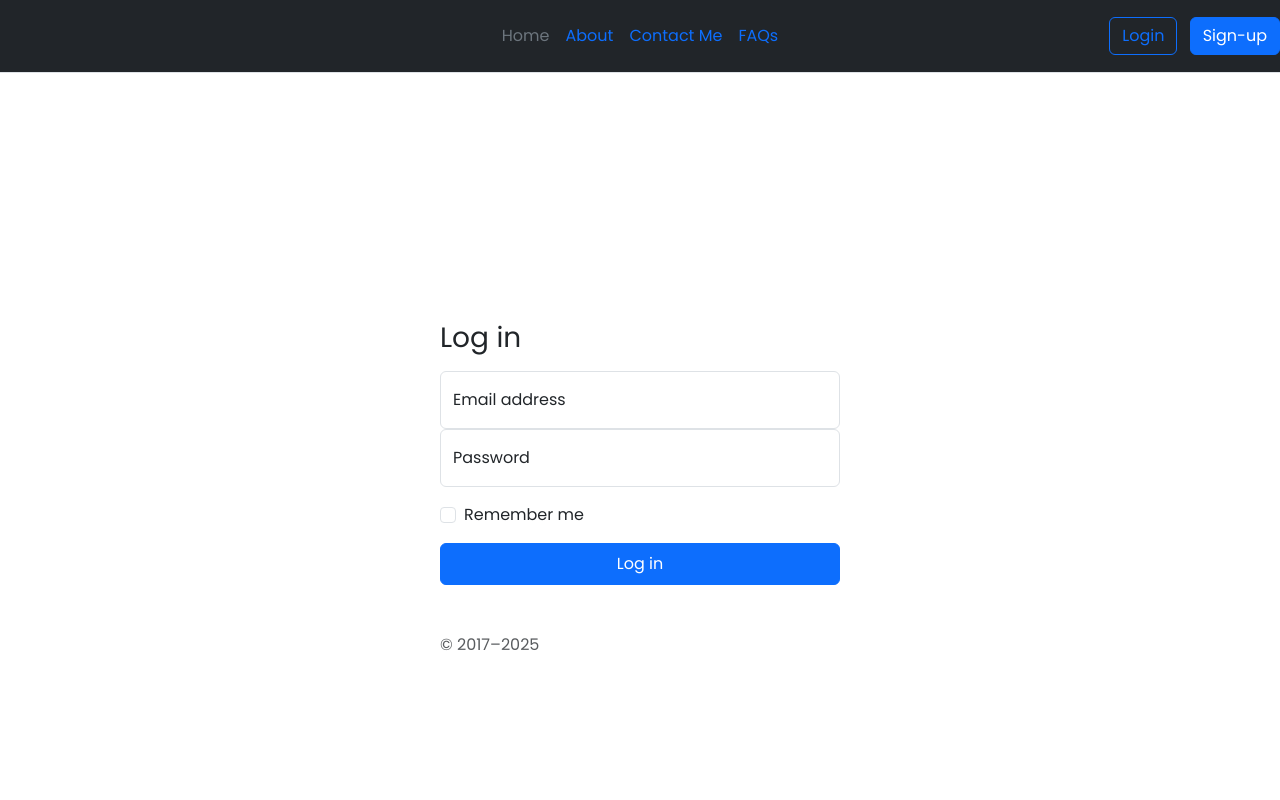
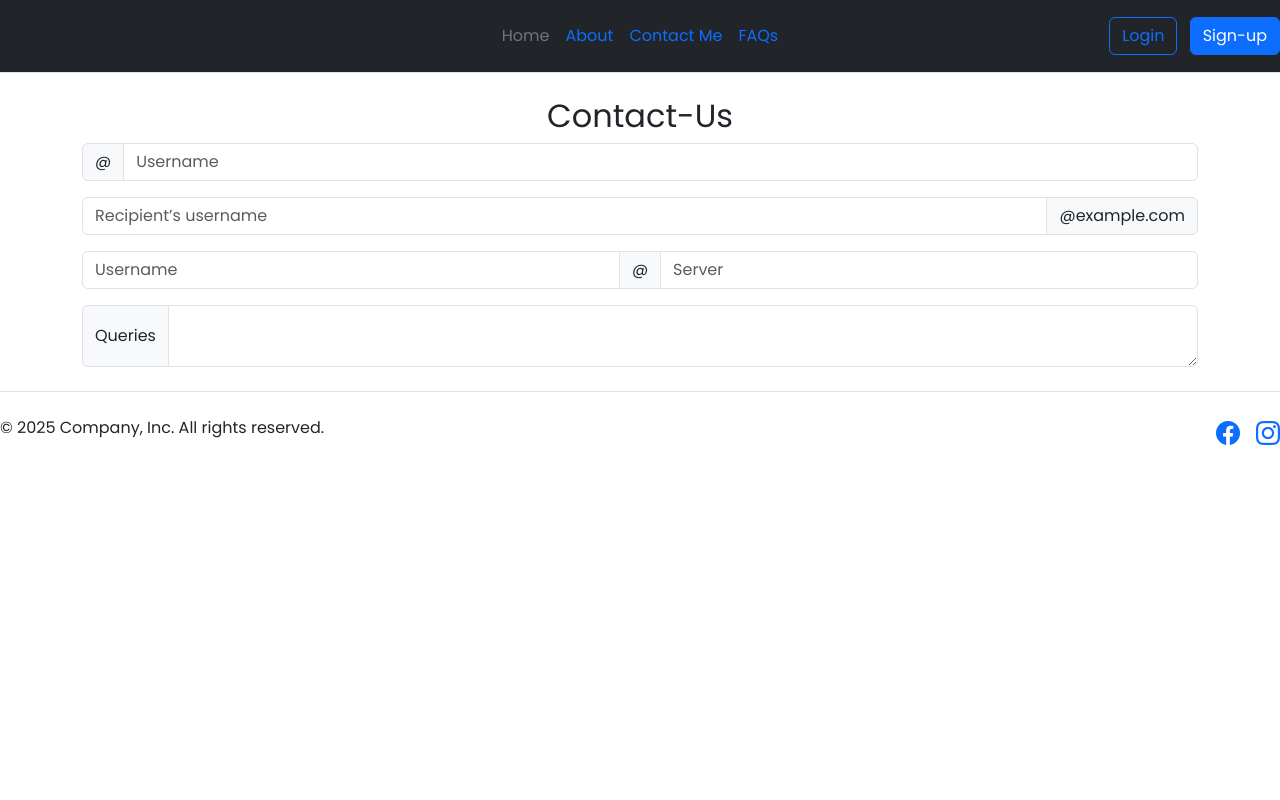
Before and after one commit to ritishapokharel/Blog_bootstrap, a plain HTML site: page contact.html in a window 1280 px wide. Shown: the top 800 px of the page. Drawn offline with nearby package versions, Linux system fonts and the light colour scheme.

Commit message:
added contact-section and an extra card

```diff
--- a/contact.html
+++ b/contact.html
@@ -48,19 +48,31 @@
 
         </header>
     </div>
-    <div class="container d-flex justify-content-center align-items-center vh-100">
-        <form class="w-100" style="max-width: 400px;">
-            <h1 class="h3 mb-3 fw-normal">Log in</h1>
-            <div class="form-floating"> <input type="email" class="form-control" id="floatingInput"
-                    placeholder="name@example.com"> <label for="floatingInput">Email address</label> </div>
-            <div class="form-floating"> <input type="password" class="form-control" id="floatingPassword"
-                    placeholder="Password"> <label for="floatingPassword">Password</label> </div>
-            <div class="form-check text-start my-3"> <input class="form-check-input" type="checkbox" value="remember-me"
-                    id="checkDefault"> <label class="form-check-label" for="checkDefault">
-                    Remember me
-                </label> </div> <button class="btn btn-primary w-100 py-2" type="submit">Log in</button>
-            <p class="mt-5 mb-3 text-body-secondary">© 2017–2025</p>
-        </form>
+
+    <div class="container">
+        <h2 class="text-center">Contact-Us</h2>
+        <div class="input-group mb-3">
+  <span class="input-group-text" id="basic-addon1">@</span>
+  <input type="text" class="form-control" placeholder="Username" aria-label="Username" aria-describedby="basic-addon1">
+</div>
+
+<div class="input-group mb-3">
+  <input type="text" class="form-control" placeholder="Recipient’s username" aria-label="Recipient’s username" aria-describedby="basic-addon2">
+  <span class="input-group-text" id="basic-addon2">@example.com</span>
+</div>
+
+
+
+<div class="input-group mb-3">
+  <input type="text" class="form-control" placeholder="Username" aria-label="Username">
+  <span class="input-group-text">@</span>
+  <input type="text" class="form-control" placeholder="Server" aria-label="Server">
+</div>
+
+<div class="input-group">
+  <span class="input-group-text">Queries</span>
+  <textarea class="form-control" aria-label="With textarea"></textarea>
+</div>
     </div>
 
     <div class="d-flex flex-column flex-sm-row justify-content-between py-4 my-4 border-top">
```
Also changed, not shown: index.html (+18 -0 lines).
